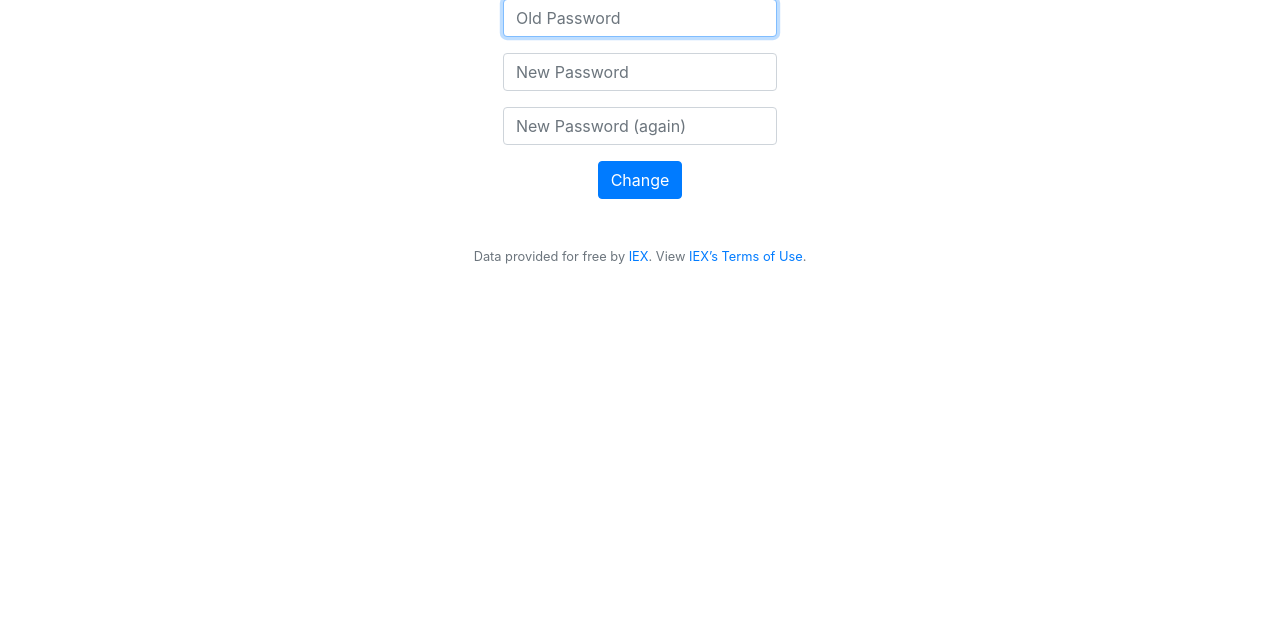
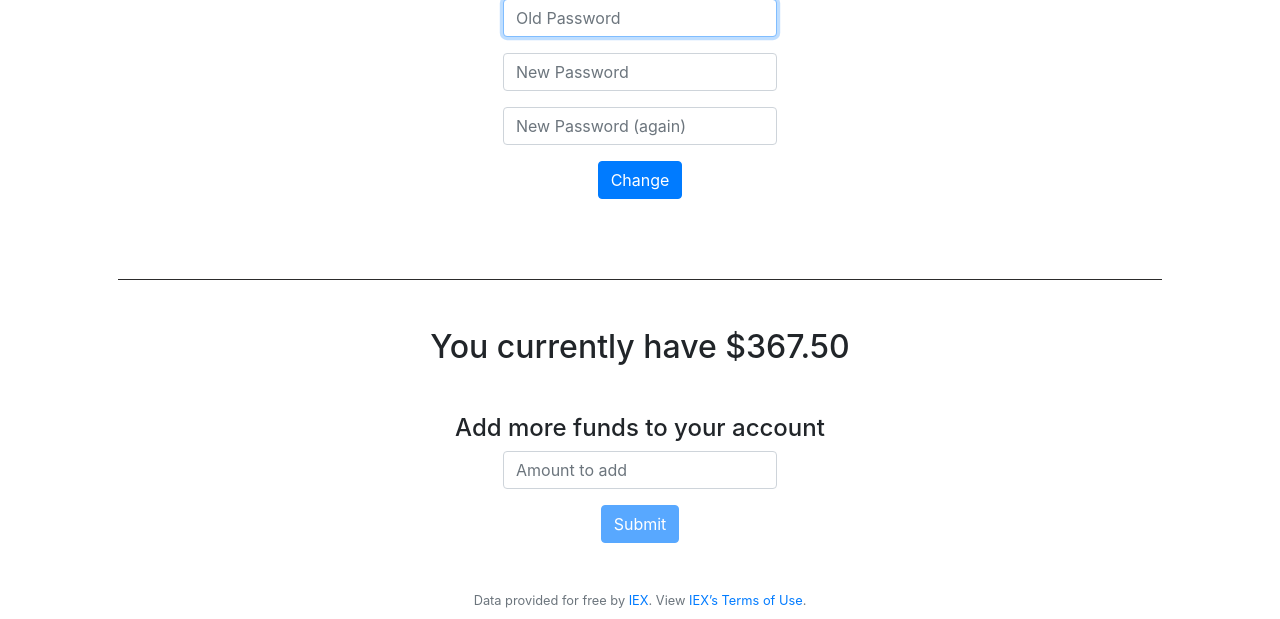
Before and after one commit to RyanzpLee/FinanceWebsite, a Flask app: page /account in a window 1280 px wide. Shown: the part 181-800 px from the top of the page. Run offline with Flask 2, Linux system fonts and the light colour scheme; a user stored in the database is signed in; some libraries are stand-ins or nearby versions.

Commit message:
Add cash feature, with styling

```diff
--- a/application.py
+++ b/application.py
@@ -57,7 +57,6 @@ def index():
     #  Select all shares for the user
     rows = db.execute(
         "SELECT symbol, name, shares FROM users_shares WHERE user_id = ?", (user))
-
 
     # Select the user's current cash
     funds = db.execute("SELECT cash FROM users WHERE id = ?", (user))
@@ -132,8 +131,12 @@ def history():
 @app.route("/account")
 @login_required
 def account():
+    user = session.get("user_id")
+    rows = db.execute("SELECT * FROM users WHERE id = ?", user)
+    cash = rows[0]["cash"]
 
-    return render_template("account.html")
+    curr_cash = usd(cash)
+    return render_template("account.html", cash=curr_cash)
 
 @app.route("/change_pwd", methods=["GET", "POST"])
 @login_required
@@ -158,9 +161,24 @@ def change_pwd():
         else:
             return apology("You have not entered the correct password")
 
+@app.route("/addcash", methods=["GET", "POST"])
+@login_required
+def addcash():
+    user = session.get("user_id")
+    rows = db.execute("SELECT * FROM users WHERE id = ?", user)
 
+    if request.method == "POST":
+        amount = request.form.get("cash")
 
+        if not amount or amount.isalpha() or int(amount) <= 0:
+            return apology("You must enter a valid amount to add", 403)
 
+        db.execute("UPDATE users SET cash = cash + ? WHERE id = ?", (float(amount), user))
+
+        db.execute("INSERT INTO transactions (user_id, symbol, shares, share_price, value ) VALUES (?,?,?,?,?)", (user, "CASH", 1, amount, amount))
+
+    flash("You have successfully added funds to your account", "success")
+    return redirect("/")
 
 @app.route("/login", methods=["GET", "POST"])
 def login():
--- a/static/styles.css
+++ b/static/styles.css
@@ -43,3 +43,13 @@ main .buy_desc {
   margin-top: 5rem;
   text-align: left;
 }
+
+main #cash_wrapper {
+  margin-top: 5rem;
+  border-top: 1px solid rgb(44, 43, 43);
+}
+
+main #current_cash {
+  margin-top: 3rem;
+  margin-bottom: 3rem;
+}
--- a/templates/account.html
+++ b/templates/account.html
@@ -20,6 +20,32 @@
         <button class="btn btn-primary" type="submit">Change</button>
     </form>
 
-    </form>
+
+<div id="cash_wrapper">
+    <h2 id="current_cash">You currently have {{ cash }}</h2>
+
+    <div class="float-center">
+        <h4>Add more funds to your account</h4>
+    </div>
+
+    <div class="float-center">
+        <form action="/addcash" method="POST">
+        <div class="form-group">
+            <input autocomplete="off" autofocus class="form-control" id="cash" type="text" name="cash" placeholder="Amount to add">
+        </div>
+        <button class="btn btn-primary" id="submit" type="submit" disabled>Submit</button>
+        </form>
+    </div>
+</div>
+
+<script>
+    document.querySelector('#cash').onkeyup = function() {
+        if (document.querySelector("#cash").value === '') {
+            document.querySelector("#submit").disabled = true;
+        } else {
+            document.querySelector("#submit").disabled = false;
+        }
+    }
+</script>
 
 {% endblock %}
```
Also changed, not shown: finance.db, 3 other files.
